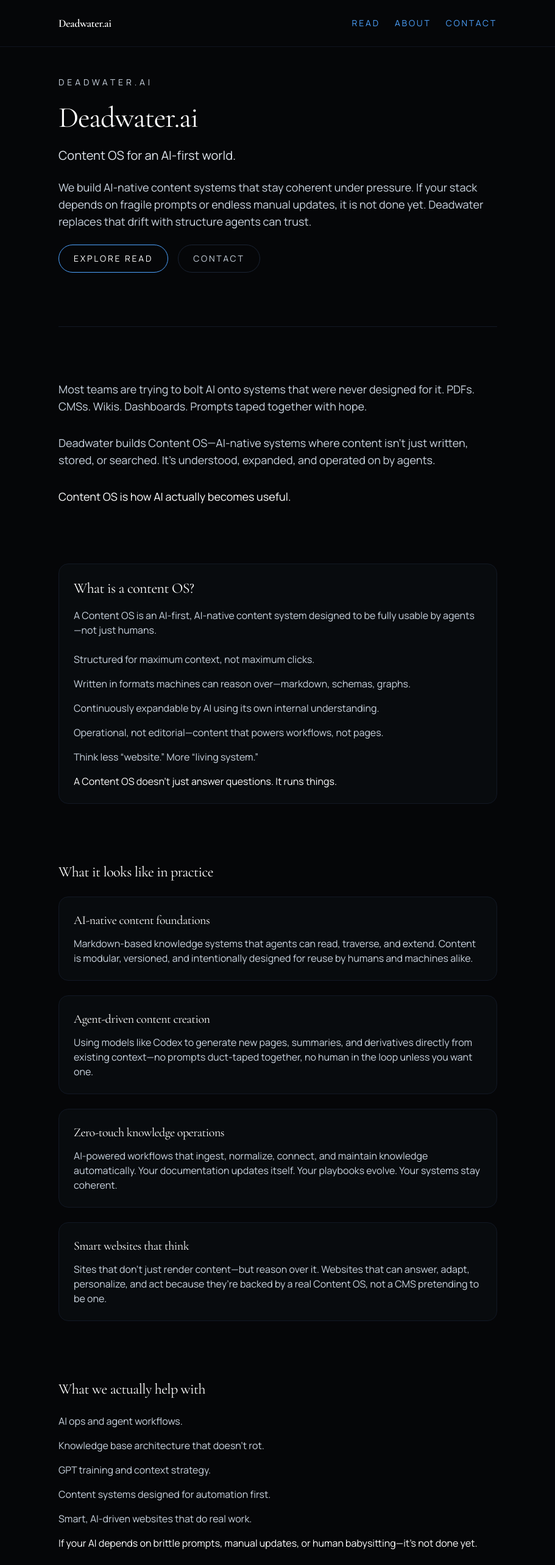
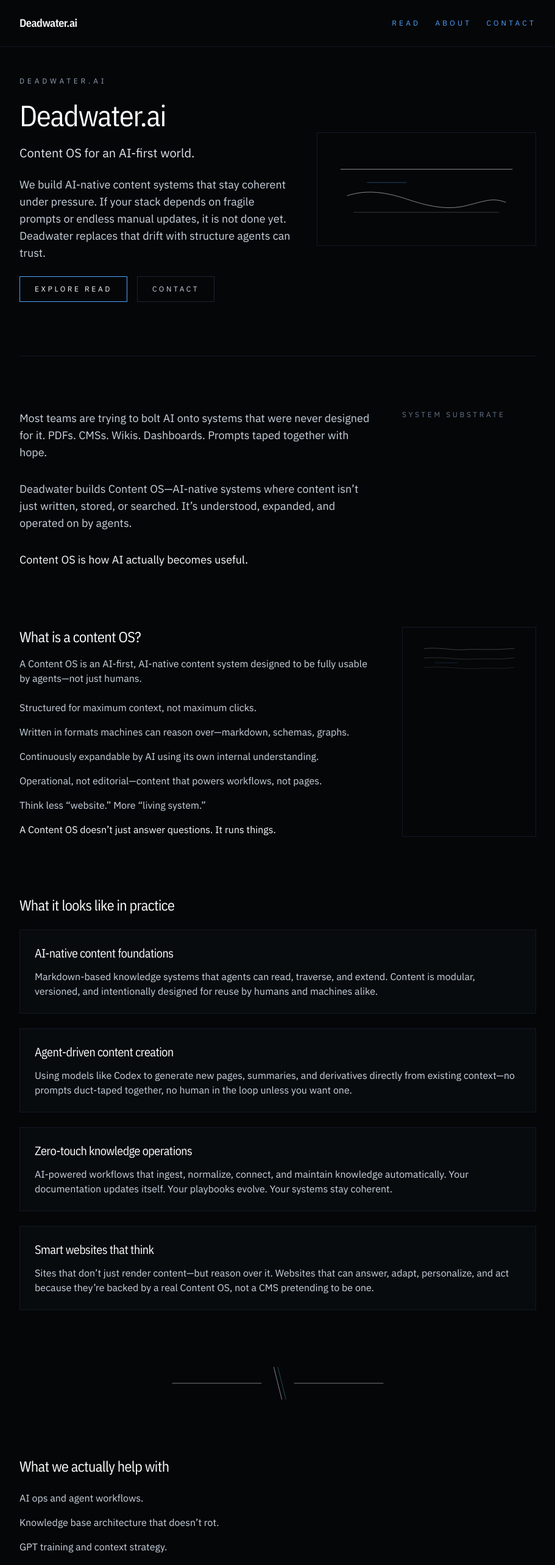
Before and after one commit to datasaurus-rex/deadwater, a Next.js app: page / in a window 1280 px wide. Shown: the top 2566 px of the page at 61% size, without its empty margins (184-1095 px from the left). Built offline with nearby package versions, Linux system fonts and the light colour scheme.

Commit message:
Implement visual system and imagery

```diff
--- a/src/app/about/page.tsx
+++ b/src/app/about/page.tsx
@@ -12,6 +12,7 @@
 export default function AboutPage() {
   return (
     <div className="container-narrow section">
+      <p className="eyebrow">About</p>
       <h1 className="heading-serif text-3xl">About</h1>
       <div className="mt-6 grid gap-4 text-lg text-slate-300">
         <p>
--- a/src/app/contact/page.tsx
+++ b/src/app/contact/page.tsx
@@ -13,6 +13,7 @@
 export default function ContactPage() {
   return (
     <div className="container-narrow section">
+      <p className="eyebrow">Contact</p>
       <h1 className="heading-serif text-3xl">Contact</h1>
       <p className="mt-6 text-lg text-slate-300">
         Email is the simplest way to start. If you want to build a Content OS or repair a brittle AI stack, send a note.
--- a/src/app/globals.css
+++ b/src/app/globals.css
@@ -4,6 +4,15 @@
 
 :root {
   color-scheme: dark;
+  --bg: #050608;
+  --fg: #ffffff;
+  --muted: #c7cfdd;
+  --muted-2: #98a2b3;
+  --border: #1a2333;
+  --panel: #0b111a;
+  --accent-blue: #4da3ff;
+  --accent-sea: #4dd4c6;
+  --space-unit: 6px;
 }
 
 * {
@@ -13,6 +22,8 @@
 
 body {
   @apply bg-ink-950 text-white;
+  background: var(--bg);
+  color: var(--fg);
 }
 
 a {
@@ -28,11 +39,15 @@
 }
 
 .container-narrow {
-  @apply mx-auto w-full max-w-3xl px-6;
+  @apply mx-auto w-full max-w-4xl px-6;
 }
 
 .section {
   @apply py-12;
+}
+
+.section-tight {
+  @apply py-8;
 }
 
 .heading-serif {
@@ -41,17 +56,17 @@
 
 .prose-deadwater {
   @apply prose prose-invert max-w-none;
-  --tw-prose-body: #e6edf7;
-  --tw-prose-headings: #ffffff;
-  --tw-prose-links: #4da3ff;
-  --tw-prose-bold: #ffffff;
+  --tw-prose-body: var(--muted);
+  --tw-prose-headings: var(--fg);
+  --tw-prose-links: var(--accent-blue);
+  --tw-prose-bold: var(--fg);
   --tw-prose-quotes: #d2dbea;
   --tw-prose-code: #d2dbea;
   --tw-prose-pre-code: #e9eef6;
   --tw-prose-pre-bg: #0f1420;
-  --tw-prose-hr: #1f2b3d;
-  --tw-prose-th-borders: #1f2b3d;
-  --tw-prose-td-borders: #1f2b3d;
+  --tw-prose-hr: var(--border);
+  --tw-prose-th-borders: var(--border);
+  --tw-prose-td-borders: var(--border);
 }
 
 .prose-deadwater pre {
@@ -83,7 +98,7 @@
 }
 
 .tag {
-  @apply inline-flex items-center rounded-full border border-ink-700 px-3 py-1 text-xs uppercase tracking-[0.2em] text-slate-200;
+  @apply inline-flex items-center border border-ink-700 px-3 py-1 text-[11px] uppercase tracking-[0.25em] text-slate-300;
 }
 
 .divider {
@@ -91,7 +106,7 @@
 }
 
 .card {
-  @apply rounded-2xl border border-ink-800 bg-ink-900/70 p-6;
+  @apply border border-ink-800 bg-ink-900/70 p-6;
 }
 
 .muted {
@@ -139,3 +154,19 @@
 .hljs-deletion {
   color: #ff7b7b;
 }
+
+.eyebrow {
+  @apply text-xs uppercase tracking-[0.4em] text-slate-400;
+}
+
+.rule {
+  @apply h-px w-full bg-ink-800;
+}
+
+.grid-structure {
+  @apply grid gap-10 md:grid-cols-[minmax(0,1fr)_220px];
+}
+
+.side-note {
+  @apply text-xs uppercase tracking-[0.3em] text-slate-500;
+}
--- a/src/app/layout.tsx
+++ b/src/app/layout.tsx
@@ -1,16 +1,17 @@
 import type { Metadata } from "next";
-import { Manrope, Cormorant_Garamond } from "next/font/google";
+import { IBM_Plex_Sans, IBM_Plex_Sans_Condensed } from "next/font/google";
 import "./globals.css";
 import { SiteHeader } from "@/components/site-header";
 import { SiteFooter } from "@/components/site-footer";
 
-const sans = Manrope({
+const sans = IBM_Plex_Sans({
   subsets: ["latin"],
   variable: "--font-sans",
-  display: "swap"
+  display: "swap",
+  weight: ["300", "400", "500", "600"]
 });
 
-const serif = Cormorant_Garamond({
+const serif = IBM_Plex_Sans_Condensed({
   subsets: ["latin"],
   variable: "--font-serif",
   display: "swap",
--- a/src/app/page.tsx
+++ b/src/app/page.tsx
@@ -1,11 +1,13 @@
 import Link from "next/link";
+import { SubmergedRidge, FaultLineDivider, SedimentLayers } from "@/components/illustrations";
 
 export default function HomePage() {
   return (
     <div className="container-narrow">
       <section className="section">
+        <div className="grid gap-10 lg:grid-cols-[minmax(0,1fr)_360px] lg:items-center">
           <div className="flex flex-col gap-6">
-          <p className="text-sm uppercase tracking-[0.35em] text-slate-300">Deadwater.ai</p>
+            <p className="eyebrow">Deadwater.ai</p>
             <h1 className="heading-serif text-4xl sm:text-5xl">Deadwater.ai</h1>
             <h2 className="text-xl text-slate-200">Content OS for an AI-first world.</h2>
             <p className="text-lg text-slate-300">
@@ -14,12 +16,16 @@
               can trust.
             </p>
             <div className="flex flex-wrap gap-4">
-            <Link href="/read" className="focus-ring rounded-full border border-accent-blue px-6 py-3 text-sm uppercase tracking-[0.2em] text-white">
+              <Link href="/read" className="focus-ring border border-accent-blue px-6 py-3 text-xs uppercase tracking-[0.3em] text-white">
                 Explore Read
               </Link>
-            <Link href="/contact" className="focus-ring rounded-full border border-ink-700 px-6 py-3 text-sm uppercase tracking-[0.2em] text-slate-300 hover:text-white">
+              <Link href="/contact" className="focus-ring border border-ink-700 px-6 py-3 text-xs uppercase tracking-[0.3em] text-slate-300 hover:text-white">
                 Contact
               </Link>
+            </div>
+          </div>
+          <div className="border border-ink-800 p-4">
+            <SubmergedRidge className="h-auto w-full text-white/80" />
           </div>
         </div>
       </section>
@@ -27,6 +33,7 @@
       <div className="divider" />
 
       <section className="section">
+        <div className="grid-structure">
           <div className="flex flex-col gap-8 text-lg text-slate-300">
           <p>
             Most teams are trying to bolt AI onto systems that were never designed for it. PDFs. CMSs. Wikis.
@@ -38,10 +45,13 @@
           </p>
           <p className="text-white">Content OS is how AI actually becomes useful.</p>
           </div>
+          <div className="side-note">System substrate</div>
+        </div>
       </section>
 
       <section className="section">
-        <div className="card">
+        <div className="grid-structure">
+          <div>
             <h2 className="heading-serif text-2xl">What is a content OS?</h2>
             <p className="mt-4 text-slate-300">
               A Content OS is an AI-first, AI-native content system designed to be fully usable by agents—not just humans.
@@ -53,6 +63,10 @@
               <p>Operational, not editorial—content that powers workflows, not pages.</p>
               <p>Think less “website.” More “living system.”</p>
               <p className="text-white">A Content OS doesn’t just answer questions. It runs things.</p>
+            </div>
+          </div>
+          <div className="border border-ink-800 p-4">
+            <SedimentLayers className="h-auto w-full text-white/70" />
           </div>
         </div>
       </section>
@@ -90,6 +104,10 @@
           </div>
         </div>
       </section>
+
+      <div className="section-tight">
+        <FaultLineDivider className="mx-auto h-20 w-full max-w-3xl text-white/70" />
+      </div>
 
       <section className="section">
         <h2 className="heading-serif text-2xl">What we actually help with</h2>
--- a/src/app/read/ReadList.tsx
+++ b/src/app/read/ReadList.tsx
@@ -44,8 +44,8 @@
 
       <div className="mt-8 grid gap-6">
         {filtered.map((post) => (
-          <Link key={post.slug} href={`/read/${post.slug}`} className="card focus-ring">
-            <div className="flex flex-wrap items-center gap-4 text-xs uppercase tracking-[0.2em] text-slate-400">
+          <Link key={post.slug} href={`/read/${post.slug}`} className="focus-ring border-b border-ink-800 py-6">
+            <div className="flex flex-wrap items-center gap-4 text-[11px] uppercase tracking-[0.3em] text-slate-400">
               <span>{post.date}</span>
               <span>{post.readingTime}</span>
             </div>
--- a/src/app/read/[slug]/page.tsx
+++ b/src/app/read/[slug]/page.tsx
@@ -38,7 +38,7 @@
   return (
     <article className="container-narrow section">
       <header className="flex flex-col gap-4">
-        <p className="text-sm uppercase tracking-[0.2em] text-slate-400">{post.date}</p>
+        <p className="eyebrow">{post.date}</p>
         <h1 className="heading-serif text-4xl">{post.title}</h1>
         <p className="text-lg text-slate-300">{post.description}</p>
         <div className="flex flex-wrap items-center gap-4 text-sm text-slate-400">
--- a/src/app/read/page.tsx
+++ b/src/app/read/page.tsx
@@ -17,7 +17,7 @@
   return (
     <div className="container-narrow section">
       <div className="flex flex-col gap-4">
-        <p className="text-sm uppercase tracking-[0.2em] text-slate-400">Read</p>
+        <p className="eyebrow">Read</p>
         <h1 className="heading-serif text-3xl">Field notes on Content OS</h1>
         <p className="text-lg text-slate-300">
           Essays on AI-native content systems, agent workflows, and the architecture that keeps knowledge alive.
--- /dev/null
+++ b/src/components/illustrations.tsx
@@ -0,0 +1,55 @@
+type IllustrationProps = {
+  className?: string;
+};
+
+// Linework is intentionally sparse to preserve negative space and structural calm.
+export function SubmergedRidge({ className }: IllustrationProps) {
+  return (
+    <svg
+      className={className}
+      viewBox="0 0 600 280"
+      role="img"
+      aria-label="Submerged ridge linework"
+    >
+      <rect width="600" height="280" fill="transparent" />
+      <path d="M40 80 H560" stroke="currentColor" strokeWidth="1.2" />
+      <path d="M60 160 C120 140, 180 150, 240 170 S360 205, 420 190 S500 165, 540 180" stroke="currentColor" strokeWidth="1.2" fill="none" />
+      <path d="M80 210 H520" stroke="currentColor" strokeWidth="0.8" opacity="0.6" />
+      <path d="M120 120 H240" stroke="var(--accent-blue)" strokeWidth="0.9" opacity="0.8" />
+    </svg>
+  );
+}
+
+export function FaultLineDivider({ className }: IllustrationProps) {
+  return (
+    <svg
+      className={className}
+      viewBox="0 0 600 120"
+      role="img"
+      aria-label="Fault line divider"
+    >
+      <rect width="600" height="120" fill="transparent" />
+      <path d="M40 60 H260" stroke="currentColor" strokeWidth="1" />
+      <path d="M340 60 H560" stroke="currentColor" strokeWidth="1" />
+      <path d="M290 20 L310 100" stroke="currentColor" strokeWidth="1.1" />
+      <path d="M300 20 L320 100" stroke="var(--accent-sea)" strokeWidth="0.8" opacity="0.7" />
+    </svg>
+  );
+}
+
+export function SedimentLayers({ className }: IllustrationProps) {
+  return (
+    <svg
+      className={className}
+      viewBox="0 0 600 220"
+      role="img"
+      aria-label="Sediment layer linework"
+    >
+      <rect width="600" height="220" fill="transparent" />
+      <path d="M60 60 C140 50, 200 70, 280 65 S420 70, 540 58" stroke="currentColor" strokeWidth="1" fill="none" />
+      <path d="M60 110 C160 100, 230 120, 320 115 S460 120, 540 108" stroke="currentColor" strokeWidth="0.9" opacity="0.8" fill="none" />
+      <path d="M60 160 C180 150, 260 170, 340 165 S470 170, 540 158" stroke="currentColor" strokeWidth="0.8" opacity="0.6" fill="none" />
+      <path d="M120 135 H240" stroke="var(--accent-blue)" strokeWidth="0.8" opacity="0.75" />
+    </svg>
+  );
+}
--- a/src/components/site-header.tsx
+++ b/src/components/site-header.tsx
@@ -13,7 +13,7 @@
         <Link href="/" className="heading-serif text-lg font-semibold text-white focus-ring">
           Deadwater.ai
         </Link>
-        <nav className="flex items-center gap-6 text-sm uppercase tracking-[0.2em] text-slate-300">
+        <nav className="flex items-center gap-6 text-xs uppercase tracking-[0.35em] text-slate-400">
           {navLinks.map((link) => (
             <Link key={link.href} href={link.href} className="focus-ring transition-colors hover:text-white">
               {link.label}
```
Lines whose indentation alone changed are shown as unchanged.
